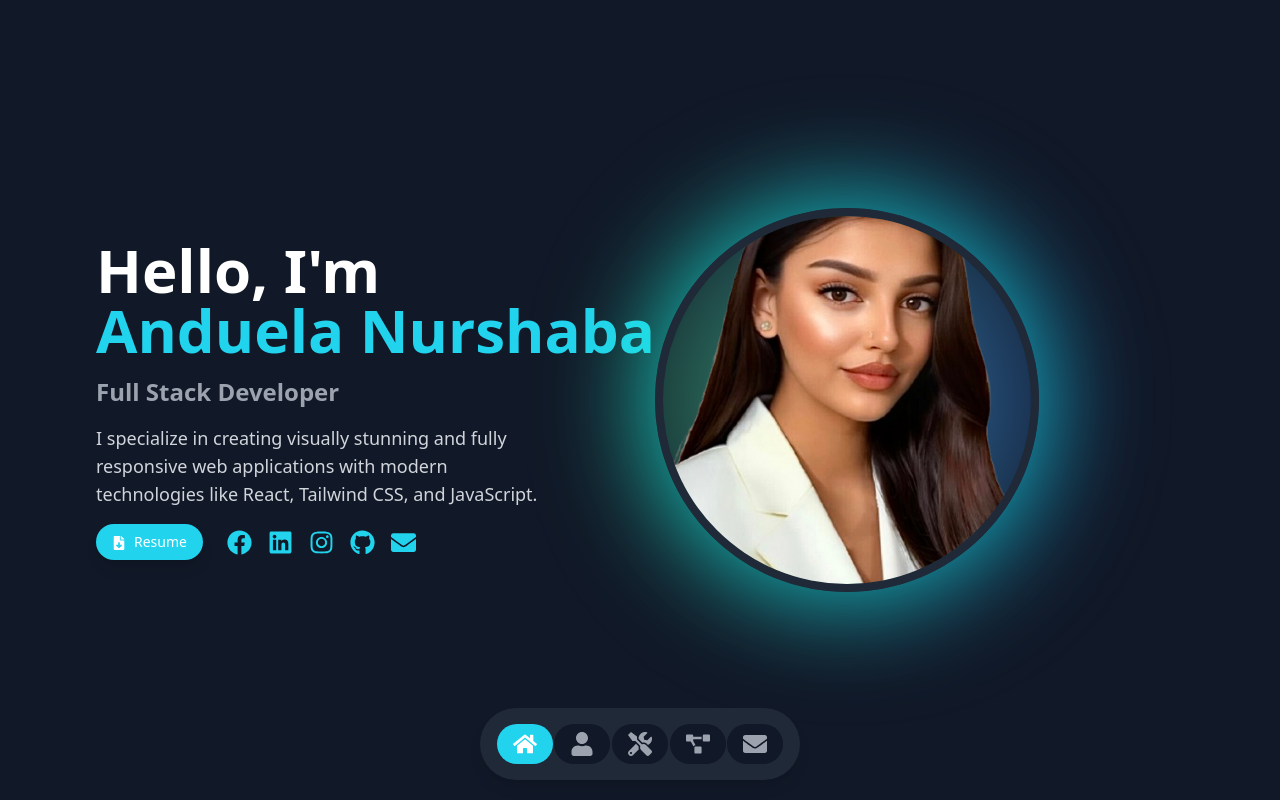
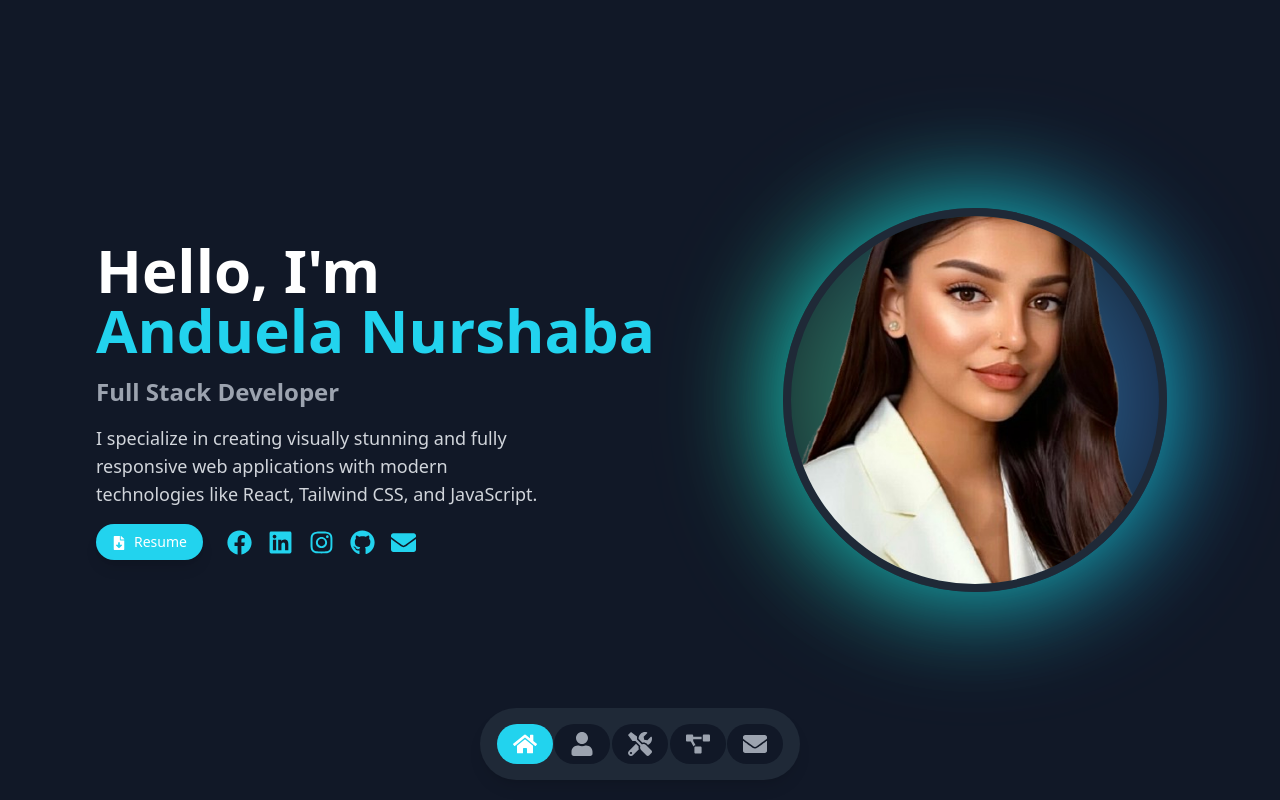
Before and after one commit to andu-ela/Personal-Portofolio, a React (Vite) app: page / in a window 1280 px wide. Built offline with nearby package versions, Linux system fonts and the light colour scheme.

Commit message:
Image changed

```diff
--- a/src/App.jsx
+++ b/src/App.jsx
@@ -55,7 +55,7 @@ function App() {
                   </div>
                 </div>
               </div>
-              <div className="relative w-80 h-80 sm:w-96 sm:h-96 mt-8 sm:mt-0">
+              <div className="relative w-80 h-80 sm:w-96 sm:h-96 mt-8 sm:mt-0 md:ml-16 lg:ml-32">
   <div className="absolute inset-0 rounded-full bg-gradient-to-r from-green-400 to-blue-500 opacity-50 blur-3xl"></div>
   <img
     src={profileImage}
@@ -63,6 +63,7 @@ function App() {
     className="relative z-10 w-full h-full object-cover rounded-full border-8 border-gray-800 shadow-[0_0_100px_rgba(0,255,255,0.6)]"
   />
 </div>
+
             </section>
           </div>
         )}
```
Lines whose indentation alone changed are shown as unchanged.
